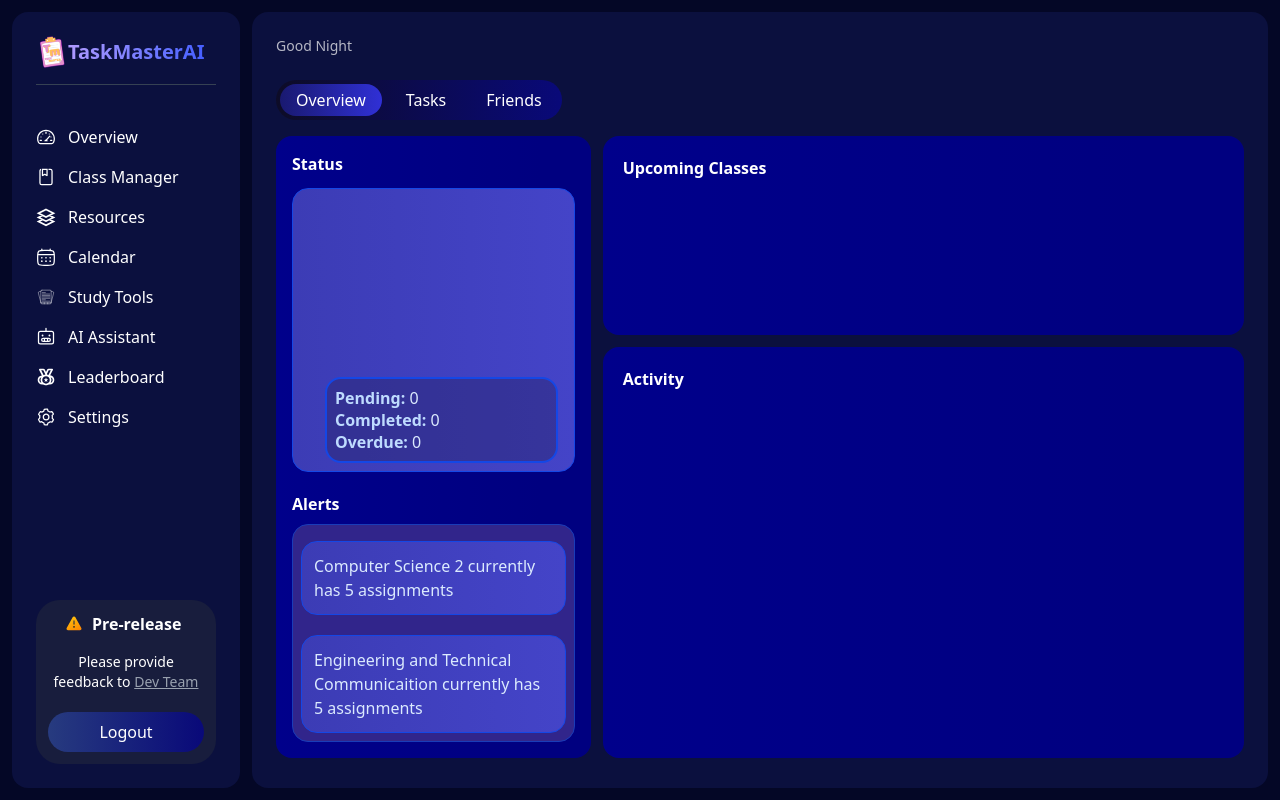
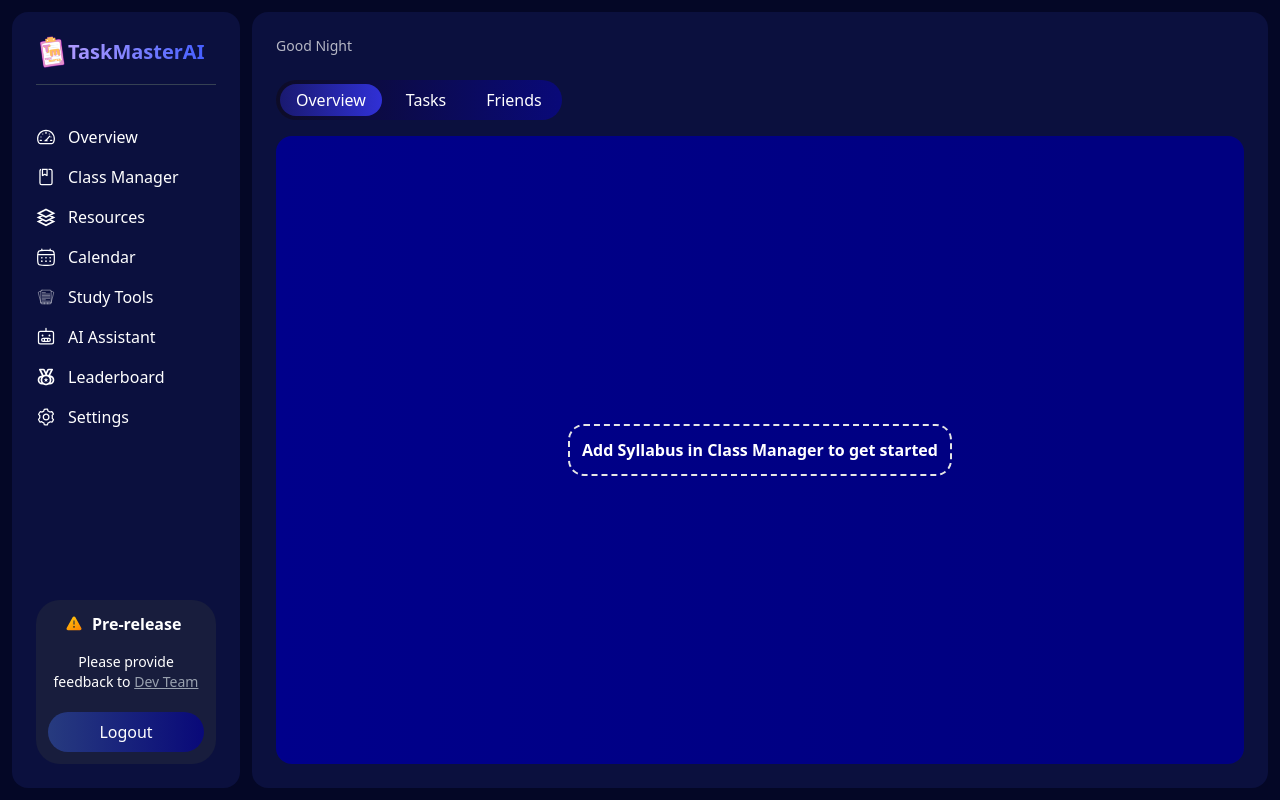
Before and after one commit to Traman2/TaskMasterAI_v2, a React (Vite) app in the folder client/: page /dashboard in a window 1280 px wide. Built offline with nearby package versions, Linux system fonts and the light colour scheme; no server answers.

Commit message:
Fix overview bug

```diff
--- a/client/src/components/Dashboard/Overview.tsx
+++ b/client/src/components/Dashboard/Overview.tsx
@@ -49,8 +49,9 @@ export default function Overview() {
   useEffect(() => {
     const fetchUserData = () => {
       axios
-        .get<UserData>("http://localhost:3000/user/me",
-          { headers: { "x-auth-token": token } })
+        .get<UserData>("http://localhost:3000/user/me", {
+          headers: { "x-auth-token": token },
+        })
         .then((userRes) => {
           console.log("success, change to not use hardcoded email");
           return axios.get<ClassData[]>(
@@ -124,6 +125,8 @@ export default function Overview() {
 
   return (
     <>
+      {classes.length > 0 ? (
+        <>
           <div className="grid grid-cols-3 grid-rows-6 gap-3 flex-1">
             {/* small card status ---------------------------------------------------------------------------------------------------*/}
             <div
@@ -164,7 +167,9 @@ export default function Overview() {
                     </span>{" "}
                     {completedCount}
                     <br />
-                <span className="text-blue-200 font-bold">Overdue: </span>{" "}
+                    <span className="text-blue-200 font-bold">
+                      Overdue:{" "}
+                    </span>{" "}
                     {overdueCount}
                   </p>
                 </div>
@@ -213,12 +218,12 @@ export default function Overview() {
                   const finalTiming =
                     data.timing.length <= 24
                       ? data.timing
-                  : `${data.timing.slice(0, 24)}...`
+                      : `${data.timing.slice(0, 24)}...`;
 
                   const finalLocation =
                     data.location.length <= 24
                       ? data.location
-                  : `${data.location.slice(0, 24)}...`
+                      : `${data.location.slice(0, 24)}...`;
 
                   return (
                     <div
@@ -277,7 +282,8 @@ export default function Overview() {
                         <span className="font-bold">Title:</span> {finalName}
                       </p>
                       <p className="text-blue-200">
-                    <span className="font-bold">Due Date:</span> {formattedDate}
+                        <span className="font-bold">Due Date:</span>{" "}
+                        {formattedDate}
                       </p>
                       <p className="text-blue-200">
                         <span className="font-bold">Points:</span>{" "}
@@ -290,5 +296,22 @@ export default function Overview() {
             </div>
           </div>
         </>
+      ) : (
+        <>
+          <div
+            className="
+            flex justify-center items-center flex-1
+              col-span-1 row-span-9 rounded-2xl
+              bg-[linear-gradient(90deg,_#00008B_0%,_#000080_84%)]
+          "
+          >
+            {/* Implement task cards later */}
+            <p className="text-white text-1xl font-bold border-2 border-dashed p-3 rounded-2xl">
+              Add Syllabus in Class Manager to get started
+            </p>
+          </div>
+        </>
+      )}
+    </>
   );
 }
--- a/client/src/pages/Dashboard.tsx
+++ b/client/src/pages/Dashboard.tsx
@@ -3,22 +3,65 @@ import Header from "@/components/Header";
 import Overview from "@/components/Dashboard/Overview";
 import Tasks from "@/components/Dashboard/Tasks";
 import Friends from "@/components/Dashboard/Friends";
-import { useState } from "react";
+import { useEffect, useState } from "react";
+import axios from "axios";
 
 const tabs = [{ label: "Overview" }, { label: "Tasks" }, { label: "Friends" }]; //Part of mininavbar
 
+// Interfaces
+interface UserData {
+  _id: string;
+  userName: string;
+  firstName: string;
+  lastName: string;
+  email: string;
+}
+
+interface ClassData {
+  _id: string;
+  name: string;
+  timing: string;
+  location: string;
+}
+
 export default function Dashboard() {
   const [activeTab, setActiveTab] = useState("Overview");
+  const [classes, setClasses] = useState<ClassData[]>([]);
+  const token = localStorage.getItem("token");
+
+  //Pull class details from user details
+  useEffect(() => {
+    const fetchUserData = () => {
+      axios
+        .get<UserData>("http://localhost:3000/user/me", {
+          headers: { "x-auth-token": token },
+        })
+        .then((userRes) => {
+          console.log("success, change to not use hardcoded email");
+          return axios.get<ClassData[]>(
+            `http://localhost:3000/class/user/${userRes.data._id}`
+          );
+        })
+        .then((classRes) => {
+          setClasses(classRes.data);
+          console.log("success, change to not use hardcoded email");
+        })
+        .catch((err) => {
+          console.error("Error with user details", err);
+        });
+    };
+    fetchUserData();
+  }, []);
 
   //Part of mininavbar
   function renderContent() {
     switch (activeTab) {
       case "Tasks":
-        return <Tasks />
+        return <Tasks />;
       case "Friends":
-        return <Friends />
+        return <Friends />;
       default:
-        return <Overview/>
+        return <Overview />;
     }
   }
 
@@ -54,9 +97,13 @@ export default function Dashboard() {
             );
           })}
         </nav>
-        <div className="flex-1 min-h-0 overflow-hidden">
-          {renderContent()}
-        </div>
+        {classes.length > 0 ? (
+          <div className="flex-1 min-h-0 overflow-hidden">
+            {renderContent()}
+          </div>
+        ) : (
+          renderContent()
+        )}
       </main>
     </div>
   );
```
Lines whose indentation alone changed are shown as unchanged.
